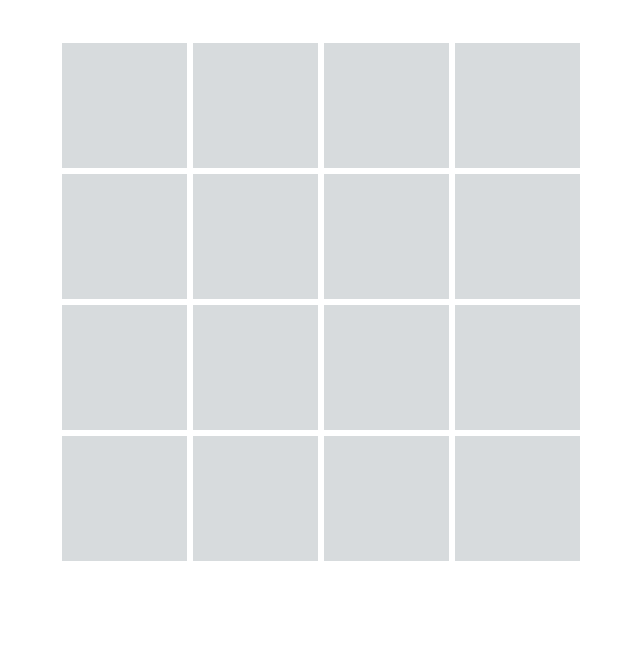
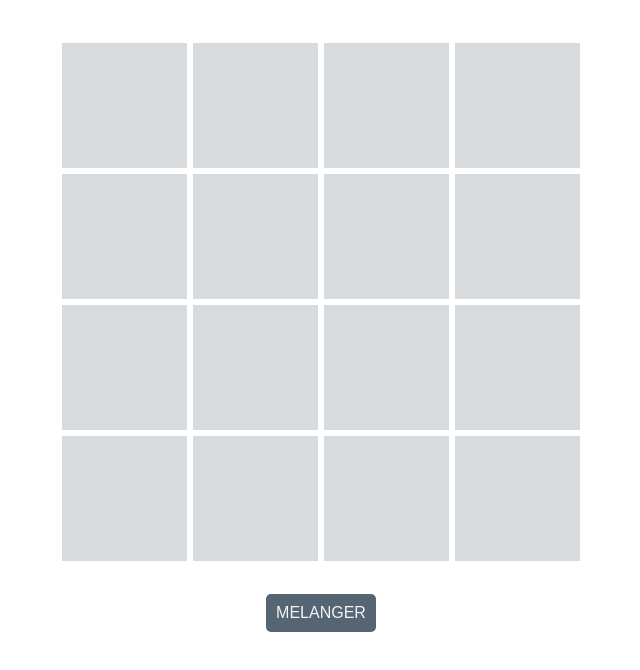
Before and after one commit to Mathis-web/Jeu-de-memoire, a plain HTML site: page index.html in a window 1280 px wide. Shown: the whole page, without its empty margins (319-959 px from the left). Drawn offline with Linux system fonts and the light colour scheme.

Commit message:
ajout bouton mélanger

```diff
--- a/index.html
+++ b/index.html
@@ -39,7 +39,7 @@
                 <div class="cartes orange colorHidden" data-color="orange"></div>
             </div>
 
-
+            <div id="melanger">Melanger</div>
         </section>
 
         <script src="script.js"></script>
```
